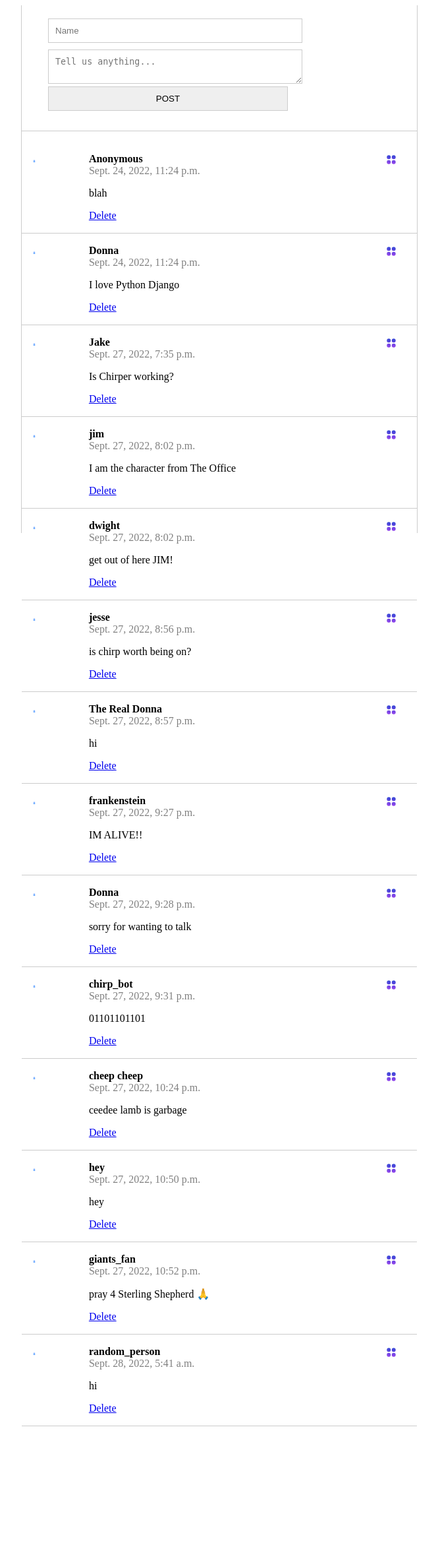
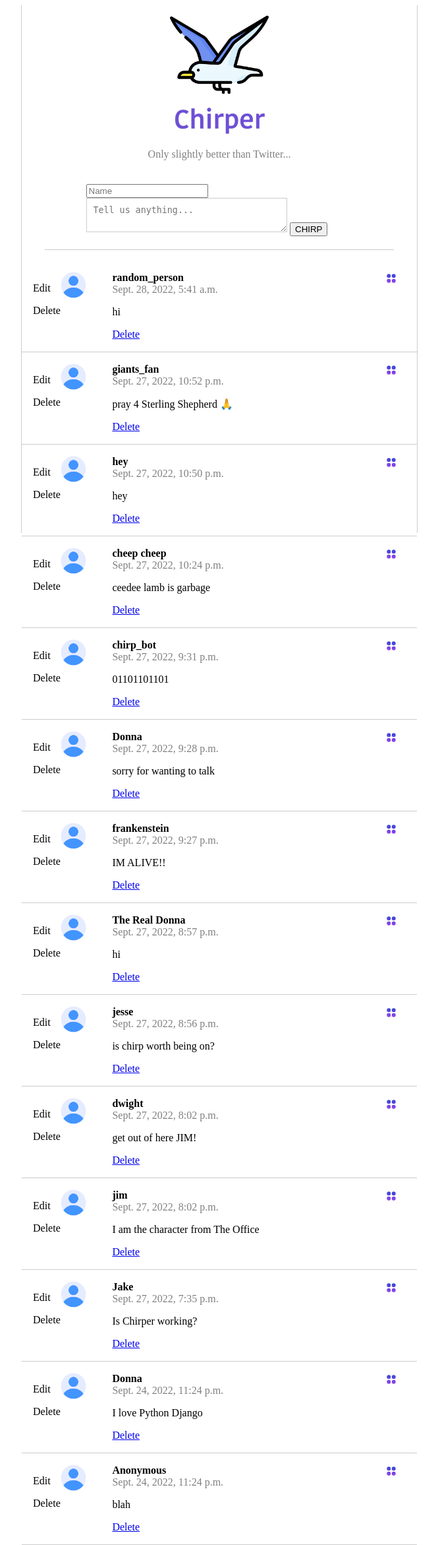
Before and after one commit to jakecmeissner/twitter-clone-jake, a Django app: page / in a window 1280 px wide. Shown: the whole page at 66% size, without its empty margins (307-972 px from the left). Before the commit the page ends 2162 px from the top, so only its background shows below. Run offline with Django 4.2, Linux system fonts and the light colour scheme; data comes from the database, SQL or seed files in the repository; both versions use the stored data as it was after the commit.

Commit message:
new changes to project

```diff
--- a/posts/admin.py
+++ b/posts/admin.py
@@ -2,6 +2,8 @@ from django.contrib import admin
 
 from . import models
 from .models import Post
+from .models import Picture
 
 # Register your models here.
 admin.site.register(Post)
+admin.site.register(Picture)
--- a/posts/models.py
+++ b/posts/models.py
@@ -13,3 +13,16 @@ class Post(models.Model):
     createdAt = models.DateTimeField(
         'Created DateTime', blank=True,  auto_now_add=True
     )
+
+class Picture(models.Model):
+    class Meta(object):
+        db_table = 'picture'
+    name = models.CharField(
+        'Name', blank=False, null=False, max_length=14, db_index=True, default='Anonymous',
+    )
+    body = models.CharField(
+        'Body', blank=True, null=True, max_length=140, db_index=True
+    )
+    createdAt = models.DateTimeField(
+        'Created DateTime', blank=True,  auto_now_add=True
+    )
--- a/static/css/style.css
+++ b/static/css/style.css
@@ -12,18 +12,49 @@ body {
   border-left: 1px solid #ccc;
   border-right: 1px solid #ccc;
 }
+
+.content .chirp_logo_bird {
+  display: block;
+  margin-left: auto;
+  margin-right: auto;
+  width: 25%;
+}
+
+.content .chirp_logo {
+  display: block;
+  margin-left: auto;
+  margin-right: auto;
+  width: 25%;
+}
+
+.content .small_writing {
+    color: gray;
+    text-align: center;
+}
+
 /* POST */
 .post_form {
+  display: block;
   padding: 20px 40px;
   border-bottom: 1px solid #ccc;
+  margin-left: auto;
+  margin-right: auto;
+  width: 75%;
 }
 
-.post_form input {
+.post_form .form_sub {
+    margin-left: auto;
+    margin-right: auto;
+    width: 90%;
+}
+
+
+/* .post_form input {
   width: 70%;
   margin-bottom: 10px;
   padding: 10px;
   border: 1px solid #ccc;
-}
+} */
 
 .post_form textarea {
   width: 70%;
@@ -33,6 +64,8 @@ body {
 
 .posts ul {
   padding: 0;
+  display: flex;
+  flex-direction: column-reverse;
 }
 
 li {
@@ -45,6 +78,13 @@ li {
   border-bottom: 1px solid #ccc;
   padding: 17px;
   list-style: none;
+}
+
+.posts li .dropdown1 {
+    width: 1000%;
+    position: absolute;
+    right: 30px;
+    top: 25px;
 }
 
 .posts li .menu_icon {
@@ -79,7 +119,7 @@ li {
 }
 
 .posts li .logo img {
-  width: 5%;
+  width: 50%;
 }
 
 .posts li .name_body {
@@ -94,6 +134,15 @@ li {
   color: gray;
 }
 
+/* .posts button {
+    display: none;
+} */
+
+p {
+    overflow: hidden;
+    word-wrap: break-word;
+}
+
 @media screen and (max-width: 500px) {
   .posts li .name_body .name {
     font-style: 20px;
--- a/templates/posts.html
+++ b/templates/posts.html
@@ -4,19 +4,30 @@
 
 
 <section class="content">
+    <header>
+        <img class="chirp_logo_bird"  src="{% static 'img/seagull.png' %}" />
+        <img class="chirp_logo" src="{% static 'img/Chirper_logo.jpg' %}" />
+        <p class="small_writing">Only slightly better than Twitter...</p>
+    </header>
+
     <section class="post_form">
-        <form action="/" method="POST">
+        <form class="form_sub" action="/" method="POST">
             {% csrf_token %}
             <input type="text" name="name" placeholder="Name" required>
             <textarea name="body" placeholder="Tell us anything..." required></textarea>
-            <input type="submit" value="POST">
+            <input id="box" type="submit" value="CHIRP">
         </form>
     </section>
     <section class="posts">
-        <ul>
+        <ul >
             {% for post in posts %}
             <li>
-                <img class="menu_icon js-menu-icon"  src="{% static 'img/menu2.png' %}" />
+                <div>
+                    <img class="menu_icon js-menu-icon"  src="{% static 'img/menu2.png' %}">
+                    <p>Edit</p>
+                    <p>Delete</p>
+                </div>
+
                 <div class="menu">
                     <a href="/delete/{{ post.id }}/"></a>
                 </div>
@@ -28,6 +39,9 @@
                     <div class="datetime">{{ post.createdAt }} <br /> </div>
                     <p>{{ post.body }} <br /> </p>
                     <a href="/delete/{{ post.id }}/">Delete</a>
+
+                    <!-- <img src="/static/img/icon-small-menu.svg" class="small-menu js-popover" data-bs-container="body" data-bs-toggle="popover" data-bs-placement="left" data-bs-content="<a href='/tweetEditView/500/'>Edit</a><br><a href='/tweetDelete/500/'>Delete</a>" data-bs-html="true" data-bs-original-title="" title=""> -->
+
                 </div>
             </li>
             {% endfor %}
```
Also changed, not shown: db.sqlite3, static/img/Chirper_logo.jpg (added), static/img/seagull.png (added), static/js/post.js (line endings or trailing spaces).
